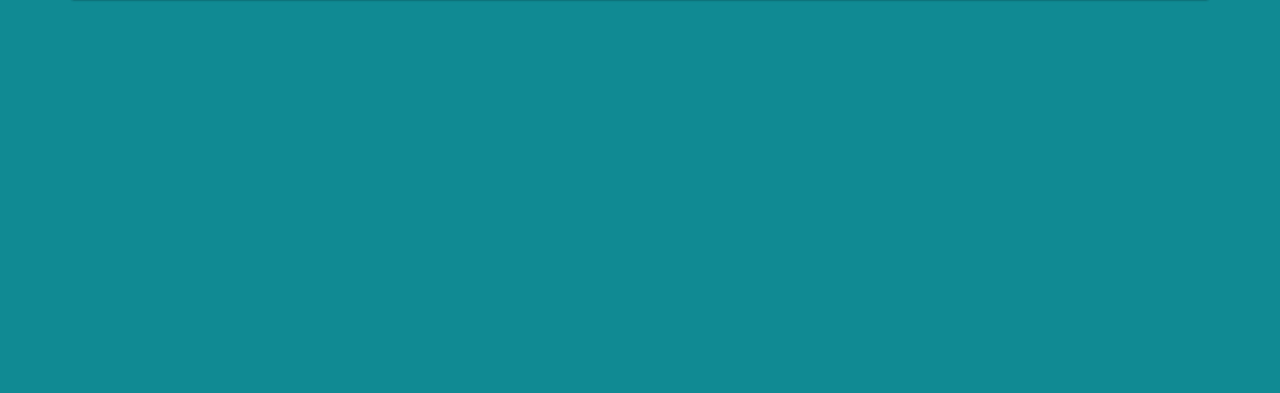
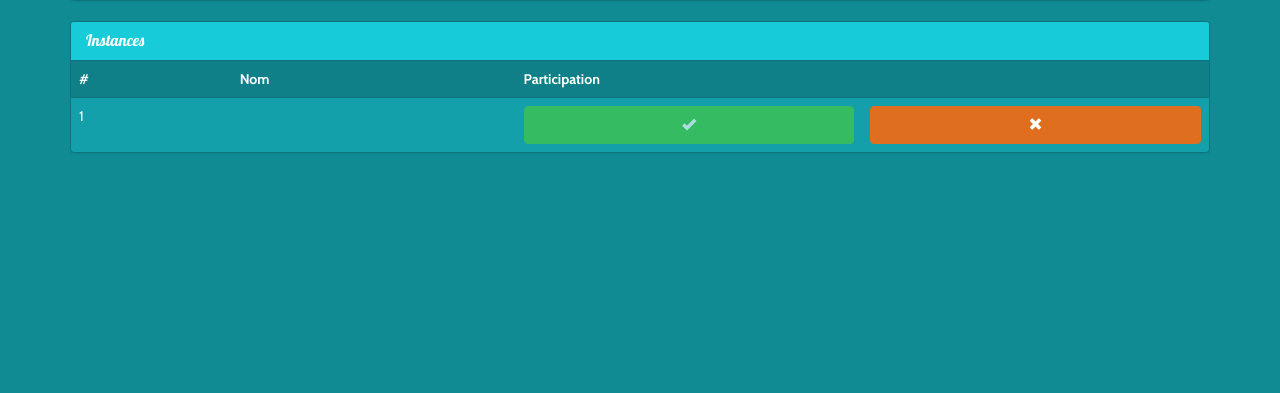
Before and after one commit to yoannfleurydev/secret-santa, a PHP site: template views/user.html.twig in a window 1280 px wide. Shown: the part 244-637 px from the top of the page. Run offline with PHP 8.4, Linux system fonts and the light colour scheme; the template is opened without the code that fills it: most values are stand-ins (such as "Sample title", 1, 10 or a date in 2020); some libraries are stand-ins or nearby versions.

Commit message:
feat(participation) : users can now say if they want to participate or not

```diff
--- a/views/index.html.twig
+++ b/views/index.html.twig
@@ -14,7 +14,7 @@
         </div>
     </div>
     {% if app.session.get("connected") %}
-        <form class="form-inline" method="post" action="{{ path('join_instance') }}">
+        <form class="form-inline" method="post" action="{{ path('instance_join') }}">
             <div class="form-group">
                 <label for="instance_hash"></label>
                 <input type="text"  name="instance_hash" id="instance_hash" class="form-control"
--- a/views/user.html.twig
+++ b/views/user.html.twig
@@ -3,13 +3,59 @@
 {% block content %}
     <div class="panel panel-default">
         <div class="panel-heading">
-            <h3 class="panel-title">{{ user.getUserLogin }}</h3>
+            <h3 class="panel-title">{{ user.userLogin }}</h3>
         </div>
         <div class="panel-body">
-            <p>Prénom : {{ user.getUserFirstname }}</p>
-            <p>Nom : {{ user.getUserLastname | upper }}</p>
-            <p>Identifiant de connexion : {{ user.getUserLogin }}</p>
-            <p>Email : {{ user.getUserEmail }}</p>
+            <p>Prénom : {{ user.userFirstname }}</p>
+            <p>Nom : {{ user.userLastname | upper }}</p>
+            <p>Identifiant de connexion : {{ user.userLogin }}</p>
+            <p>Email : {{ user.userEmail }}</p>
         </div>
     </div>
+
+    <div class="panel panel-default">
+        <div class="panel-heading">
+            <h3 class="panel-title">Instances</h3>
+        </div>
+        <table class="table table-hover table-striped">
+            <tr>
+                <th>#</th>
+                <th>Nom</th>
+                <th colspan="2">Participation</th>
+            </tr>
+            {% for participation in participations %}
+                <tr>
+                    <td>{{ participation.participationId }}</td>
+                    <td>{{ attribute(instances, participation.participationInstanceId).instanceName | capitalize }}</td>
+                    {% if participation.participationResult == 0 %}
+                        <td>
+                            <a href="{{ path('instance_join_userId_participationId_participationResult', {user_id: user.userId, participation_id: participation.participationId, participation_result: 1}) }}"
+                               class="btn btn-block btn-success">
+                                <span class="glyphicon glyphicon-ok"></span>
+                            </a>
+                        </td>
+                        <td>
+                            <a href="{{ path('instance_join_userId_participationId_participationResult', {user_id: user.userId, participation_id: participation.participationId, participation_result: 0}) }}"
+                               class="btn btn-block btn-danger disabled">
+                                <span class="glyphicon glyphicon-remove"></span>
+                            </a>
+                        </td>
+                    {% else %}
+                        <td>
+                            <a href="{{ path('instance_join_userId_participationId_participationResult', {user_id: user.userId, participation_id: participation.participationId, participation_result: 1}) }}"
+                               class="btn btn-block btn-success disabled">
+                                <span class="glyphicon glyphicon-ok"></span>
+                            </a>
+                        </td>
+                        <td>
+                            <a href="{{ path('instance_join_userId_participationId_participationResult', {user_id: user.userId, participation_id: participation.participationId, participation_result: 0 }) }}"
+                               class="btn btn-block btn-danger">
+                                <span class="glyphicon glyphicon-remove"></span>
+                            </a>
+                        </td>
+                    {% endif %}
+                </tr>
+            {% endfor %}
+        </table>
+    </div>
 {% endblock %}
```
Also changed, not shown: app/routes/get.php (+37 -4 lines), app/routes/post.php (+5 -2 lines), src/DAO/ParticipationDAO.php (+27 -0 lines).
